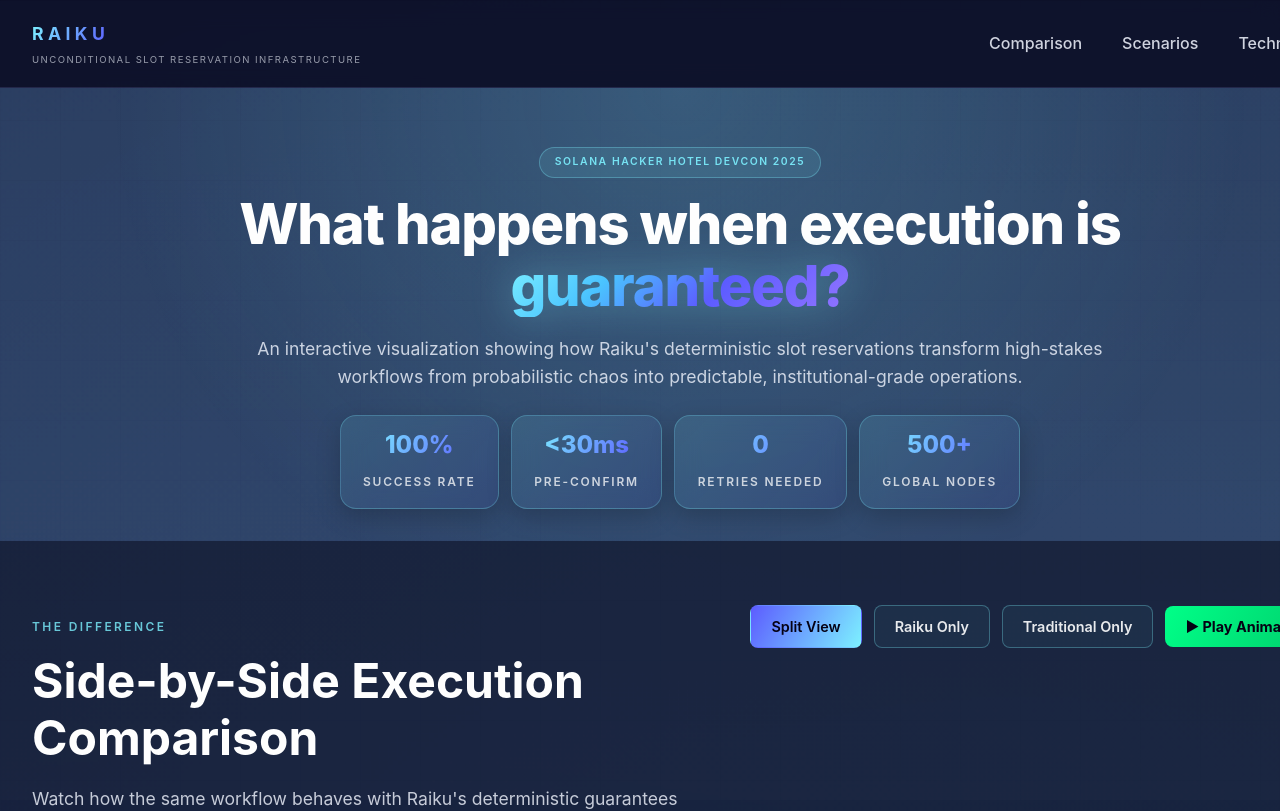
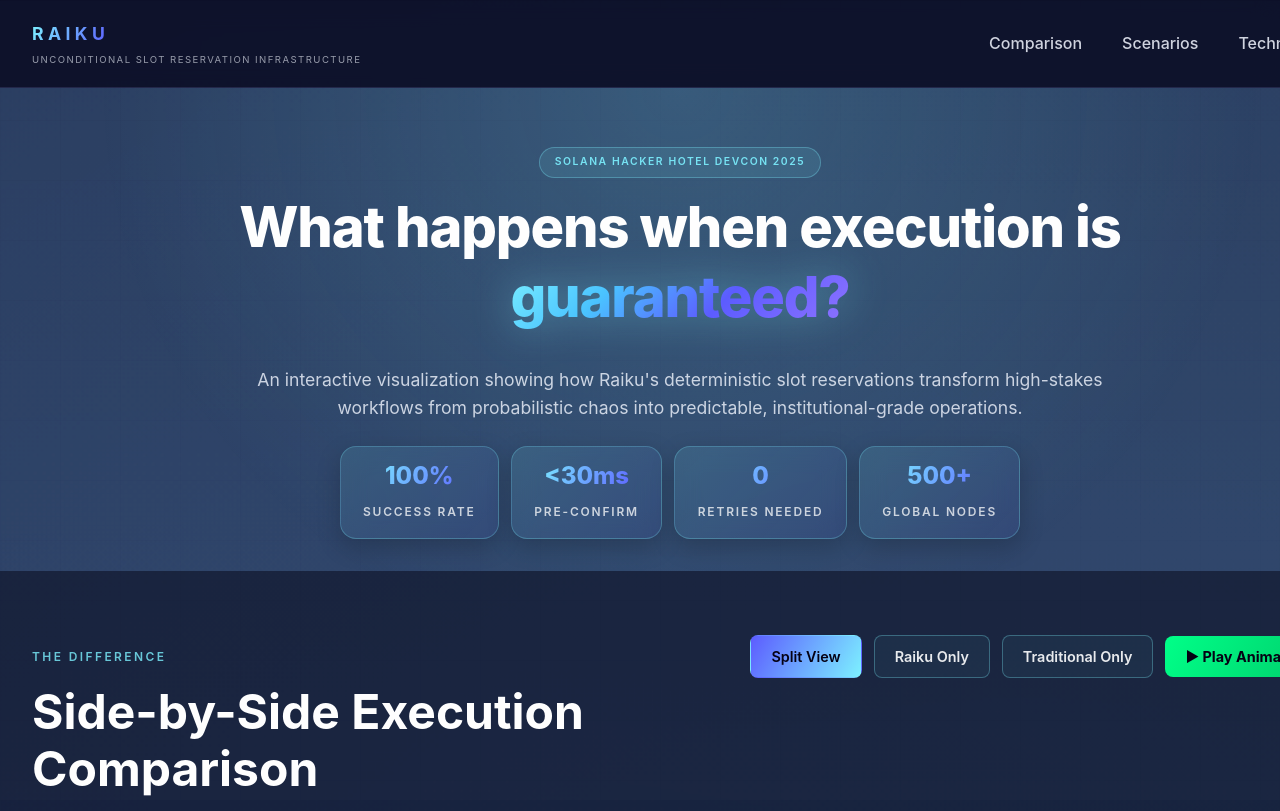
Before and after one commit to panagot/RAIKU, a React (Vite) app in the folder slot-storyboard/: page / in a window 1280 px wide. Shown: the top 811 px of the page. Built offline with nearby package versions, Linux system fonts and the light colour scheme.

Commit message:
Fix letter g descender cut-off in hero heading - add padding and adjust line-height

```diff
--- a/slot-storyboard/src/App.css
+++ b/slot-storyboard/src/App.css
@@ -158,9 +158,10 @@ body::before {
 .hero h1 {
   font-size: clamp(2rem, 5vw, 3.5rem);
   font-weight: 800;
-  line-height: 1.1;
+  line-height: 1.2;
   margin: 0 0 1rem;
   letter-spacing: -0.02em;
+  padding-bottom: 0.1em;
 }
 
 .hero h1 span {
@@ -171,6 +172,8 @@ body::before {
   display: inline-block;
   position: relative;
   filter: drop-shadow(0 0 20px rgba(125, 241, 255, 0.4));
+  padding-bottom: 0.15em;
+  line-height: 1.3;
 }
 
 .lede {
```
